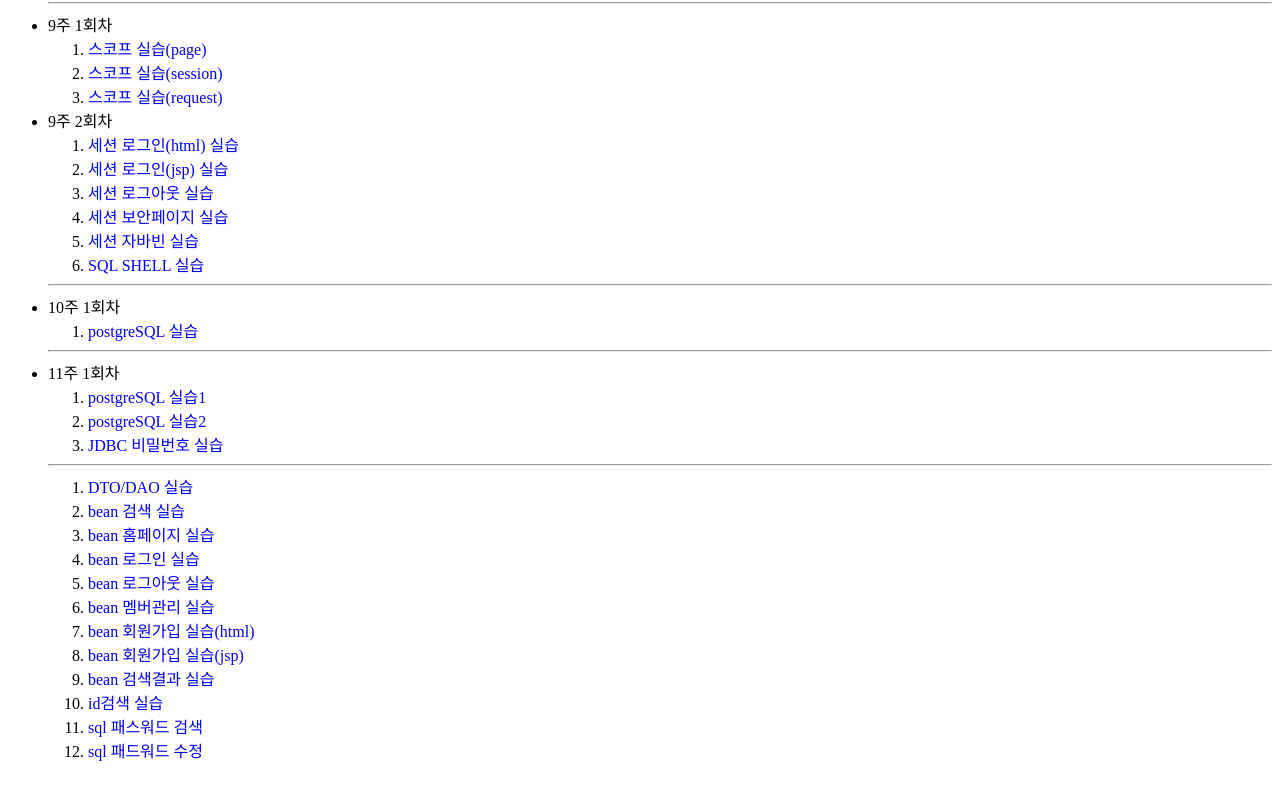
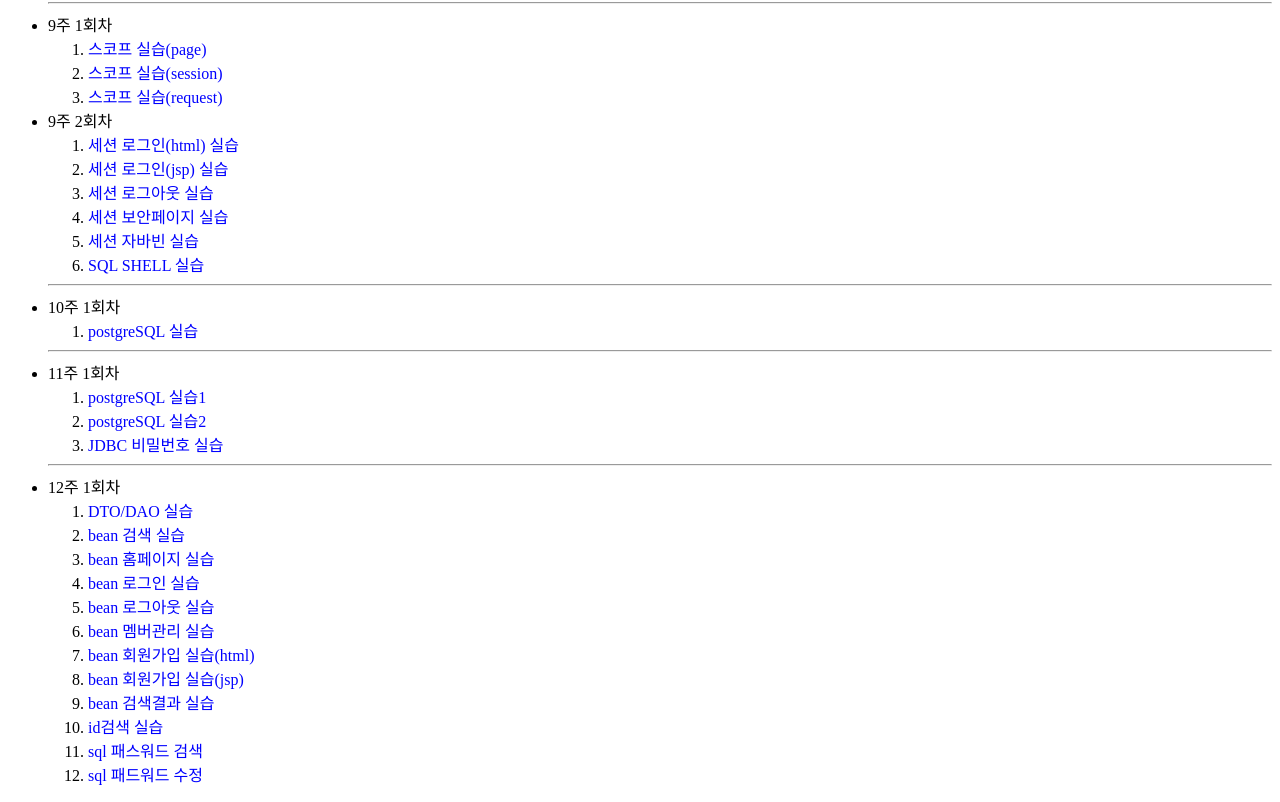
Before and after one commit to requza/requza.github.io, a plain HTML site: page index.html in a window 1280 px wide. Shown: the part 1687-2489 px from the top of the page. Before the commit the page ends 2465 px from the top, so only its background shows below. Drawn offline with Linux system fonts and the light colour scheme.

Commit message:
Update index.html

```diff
--- a/index.html
+++ b/index.html
@@ -202,6 +202,7 @@
 </ol>
 
 <hr/>
+<li>12주 1회차</li>
 <ol>
 <li><a href=https://requza.github.io/java/hw12_1/hw12_1_1.html>DTO/DAO 실습</a></li>
 <li><a href=https://requza.github.io/java/hw12_1/hw12_1_2.html>bean 검색 실습</a></li>
```
